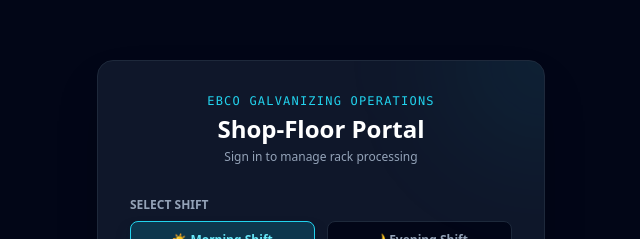
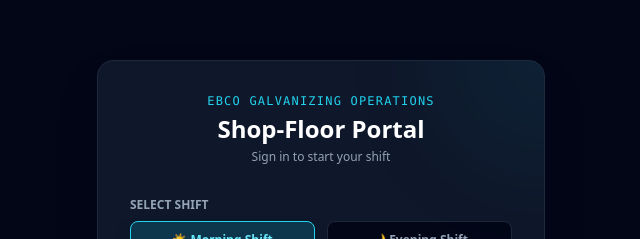
Before and after one commit to Alleninca1122/ebco-galvanizing, a React (Vite) app: page / in a window 1280 px wide. Shown: the part 110-349 px from the top of the page, without its empty margins (319-959 px from the left). Built offline with nearby package versions, Linux system fonts and the light colour scheme; no server answers.

Commit message:
Add files via upload

```diff
--- a/src/App.jsx
+++ b/src/App.jsx
@@ -60,7 +60,7 @@
               EBCO Galvanizing Operations
             </span>
             <h1 className="text-2xl font-extrabold text-white">Shop-Floor Portal</h1>
-            <p className="text-xs text-slate-400 mt-1">Sign in to manage rack processing</p>
+            <p className="text-xs text-slate-400 mt-1">Sign in to start your shift</p>
           </div>
 
           <form onSubmit={handleLogin} className="space-y-5">
```
